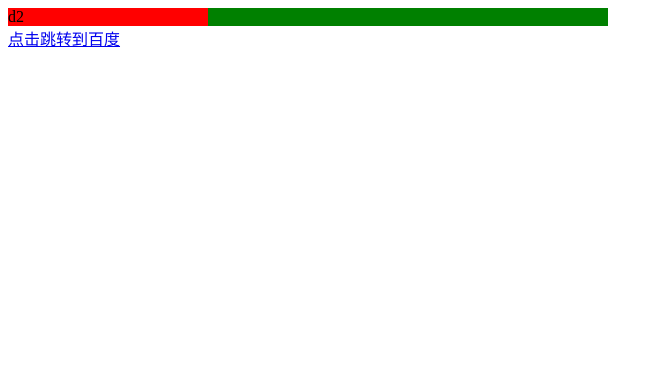
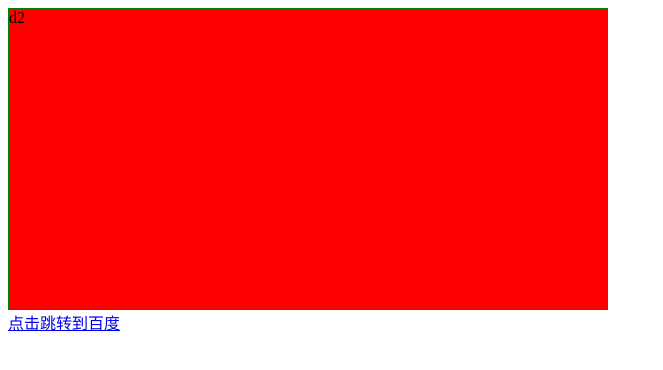
Before and after one commit to nbutluo/VueLearn, a Vue app in the folder myVue2/: page / in a window 1280 px wide. Shown: the top 370 px of the page, without its empty margins (0-663 px from the left). Built offline with nearby package versions, Linux system fonts and the light colour scheme.

Commit message:
事件修饰符 passive

```diff
--- a/myVue2/src/components/EventFixComponent.vue
+++ b/myVue2/src/components/EventFixComponent.vue
@@ -1,8 +1,8 @@
 <template>
-  <div @click.once="d1" style="background-color:green; width: 600px">
-    <div @click="d2" style="background-color: red;width: 200px">d2</div>
+  <div @scroll.passive="d1" style="border: 1px solid green;height: 300px; overflow-y: auto">
+    <div @click="d2" style="background-color: red;height: 2000px">d2</div>
   </div>
-  <a @click.prevent="link" href="http://www.baidu.com" target="_blank">点击跳转到百度</a>
+  <a @click.passive="link" href="http://www.baidu.com" target="_blank">点击跳转到百度</a>
 </template>
 
 <script>
@@ -16,7 +16,7 @@ export default {
     },
     link(event){
       console.log(event)
-      event.preventDefault();
+      // event.preventDefault();
     }
   }
 }
```
